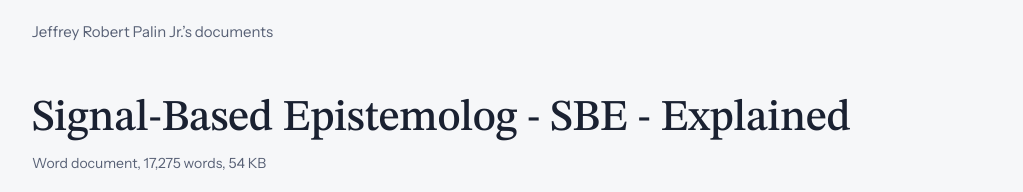
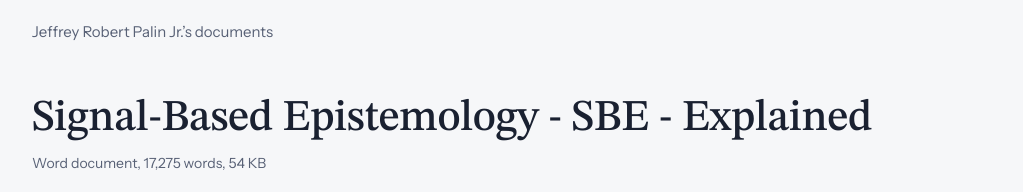
Before and after one commit to Biszcuit/Jeffrey-Robert-Palin-Jr.-s-documents, a plain HTML site: page signal-based-epistemology.html in a window 1280 px wide. Shown: the top 192 px of the page, without its empty margins (128-1151 px from the left). Drawn offline with Linux system fonts and the light colour scheme.

Commit message:
Fix spelling of Signal-Based Epistemology in the SBE title
The home-page card, page heading, tab title and downloaded file name
now read "Signal-Based Epistemology - SBE - Explained". The document's
text and file contents are unchanged.

Co-Authored-By: Claude Opus 5.5 <noreply@anthropic.com>
Claude-Session: https://claude.ai/code/session_016Nf8d1UQ1mmmAdhUEtoSVu

```diff
--- a/signal-based-epistemology.html
+++ b/signal-based-epistemology.html
@@ -3,8 +3,8 @@
 <head>
 <meta charset="utf-8">
 <meta name="viewport" content="width=device-width, initial-scale=1">
-<title>Signal-Based Epistemolog - SBE - Explained | Jeffrey Robert Palin Jr.'s documents</title>
-<meta name="description" content="Full text of “Signal-Based Epistemolog - SBE - Explained” by Jeffrey Robert Palin Jr.">
+<title>Signal-Based Epistemology - SBE - Explained | Jeffrey Robert Palin Jr.'s documents</title>
+<meta name="description" content="Full text of “Signal-Based Epistemology - SBE - Explained” by Jeffrey Robert Palin Jr.">
 <meta name="color-scheme" content="light dark">
 <link rel="preload" href="STIXTwoText.woff" as="font" type="font/woff" crossorigin>
 <link rel="stylesheet" href="style.css">
@@ -15,12 +15,12 @@
 </header>
 <main>
   <div class="doc-head">
-    <h1 class="doc-title">Signal-Based Epistemolog - SBE - Explained</h1>
+    <h1 class="doc-title">Signal-Based Epistemology - SBE - Explained</h1>
     <p class="doc-meta">Word document, 17,275 words, 54 KB</p>
   </div>
   <div class="actions" role="toolbar" aria-label="Document actions">
     <div class="actions-inner">
-      <a class="btn btn-quiet" href="Signal-Based%20Epistemolog%20-%20SBE%20-%20Explained.docx" download="Signal-Based Epistemolog - SBE - Explained.docx">Download</a>
+      <a class="btn btn-quiet" href="Signal-Based%20Epistemology%20-%20SBE%20-%20Explained.docx" download="Signal-Based Epistemology - SBE - Explained.docx">Download</a>
       <button class="btn btn-ink" type="button" id="copy-button" data-words="17,275">Copy to clipboard</button>
       <p class="copy-status" id="copy-status" role="status" aria-live="polite"></p>
     </div>
```
Also changed, not shown: index.html (+1 -1 lines), 2 other files.
